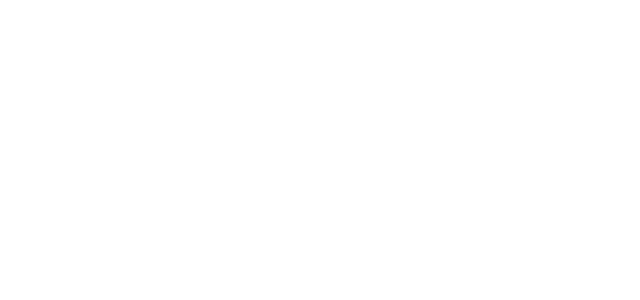
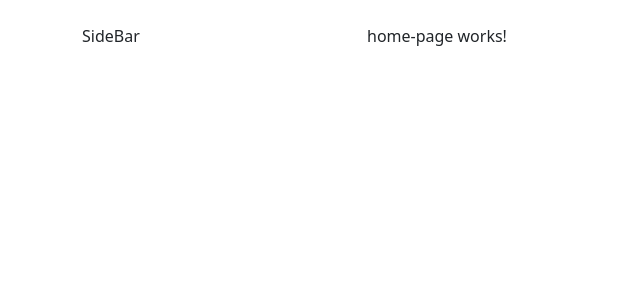
Before and after one commit to JuanVicenteVazquezG/CountriesApp, an Angular app: page / in a window 1280 px wide. Shown: the top 300 px of the page, without its empty margins (0-640 px from the left). Built offline with nearby package versions, Linux system fonts and the light colour scheme.

Commit message:
home page component creation

```diff
--- a/src/app/app.component.html
+++ b/src/app/app.component.html
@@ -1,8 +1,10 @@
 <div class="row mt-4">
 <div class="col-3">
   <!--sidebar-->
+  SideBar
 </div>
 <div class="col">
   <!--Nuestras pagina-->
+  <shared-home-page></shared-home-page>
 </div>
 </div>
--- /dev/null
+++ b/src/app/shared/pages/home-page/home-page.component.html
@@ -0,0 +1 @@
+<p>home-page works!</p>
--- /dev/null
+++ b/src/app/shared/pages/home-page/home-page.component.ts
@@ -0,0 +1,11 @@
+import { Component } from '@angular/core';
+
+@Component({
+  selector: 'shared-home-page',
+  templateUrl: './home-page.component.html',
+  styles: [
+  ]
+})
+export class HomePageComponent {
+
+}
```
Also changed, not shown: src/app/shared/shared.module.ts (+7 -1 lines).
